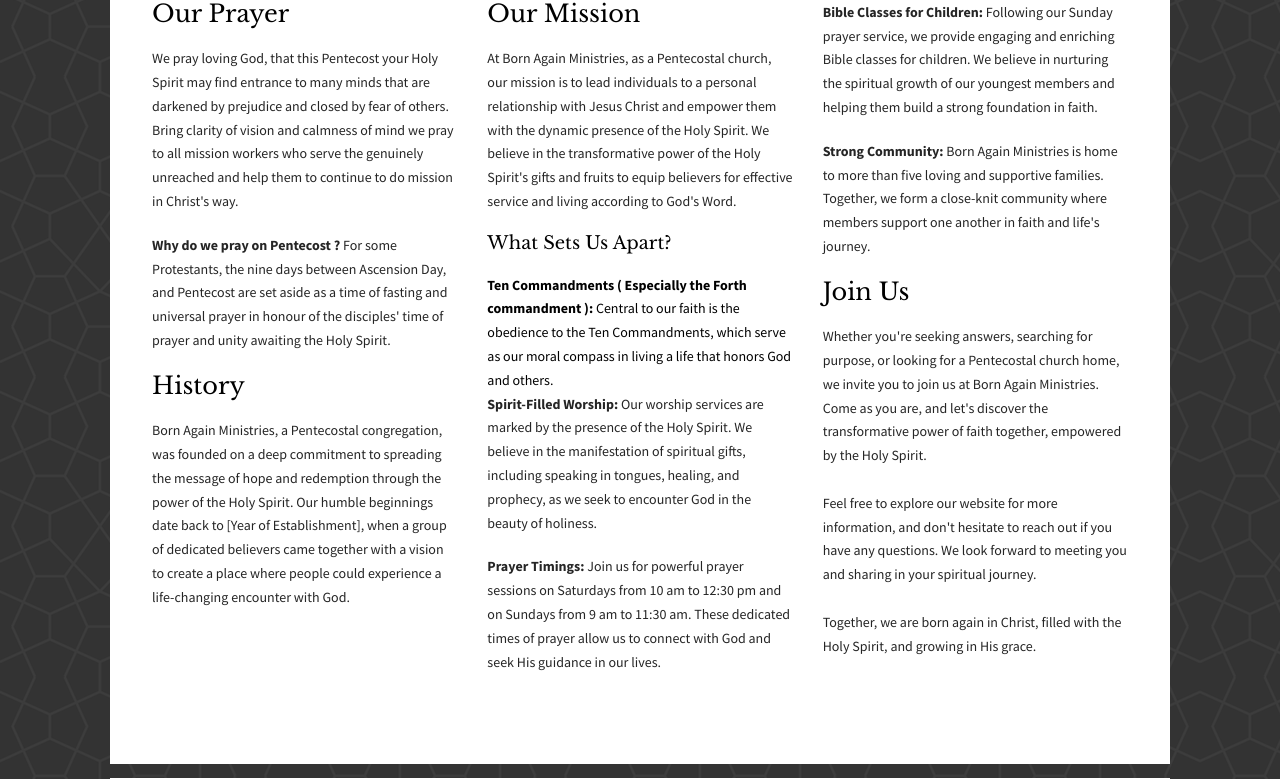
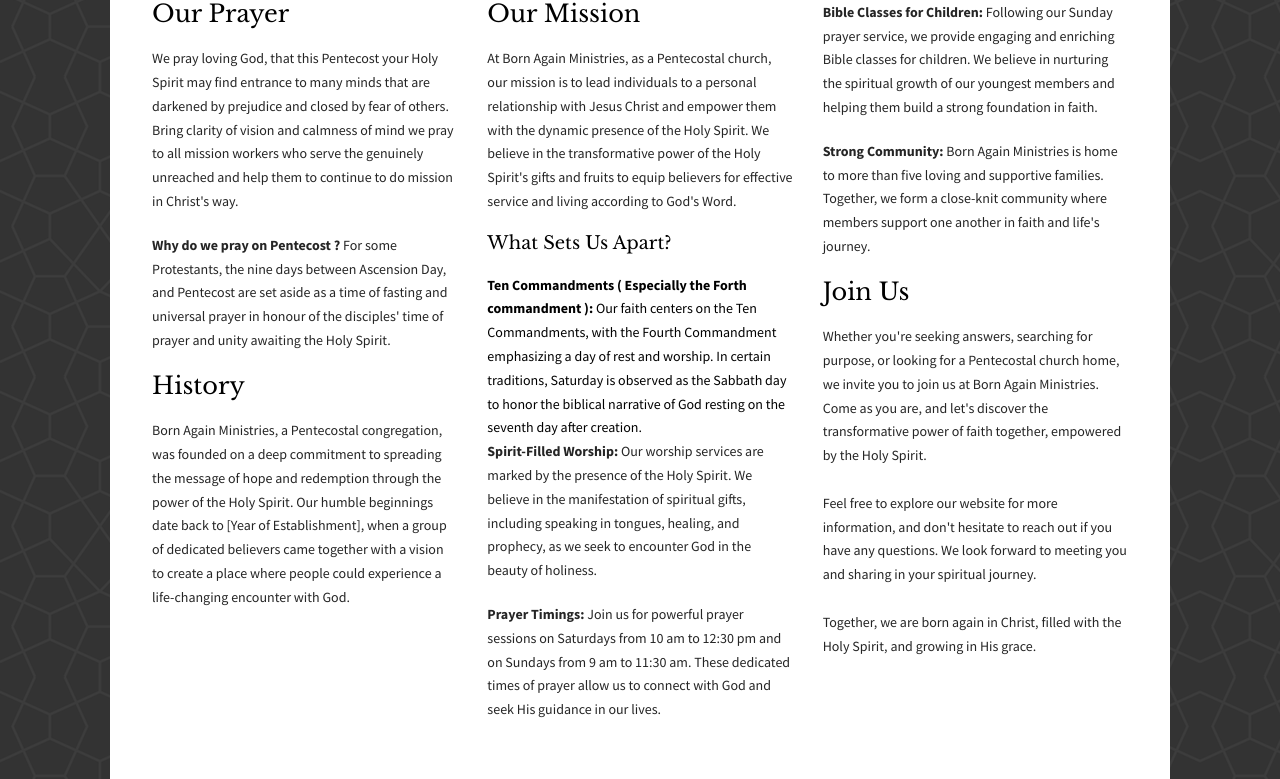
Before and after one commit to samuelc40/born-again-ministries, a Django app: page /about in a window 1280 px wide. Shown: the part 1074-1853 px from the top of the page. Run offline with Django 4.2, Linux system fonts and the light colour scheme; some libraries are stand-ins or nearby versions; some web fonts are replaced; grey boxes are pictures that could not be loaded.

Commit message:
Update about.html ten commandments

```diff
--- a/templates/about.html
+++ b/templates/about.html
@@ -81,7 +81,7 @@
 				<h3>Our Mission</h3>
 				<p>At Born Again Ministries, as a Pentecostal church, our mission is to lead individuals to a personal relationship with Jesus Christ and empower them with the dynamic presence of the Holy Spirit. We believe in the transformative power of the Holy Spirit's gifts and fruits to equip believers for effective service and living according to God's Word.</p>
 				<!-- <p>Far far away, behind the word mountains, far from the countries Vokalia and Consonantia, there live the blind texts</p> -->
-				<p><h4>What Sets Us Apart? </h4> <b>Ten Commandments ( Especially the Forth commandment ): </b> Central to our faith is the obedience to the Ten Commandments, which serve as our moral compass in living a life that honors God and others. <br>
+				<p><h4>What Sets Us Apart? </h4> <b>Ten Commandments ( Especially the Forth commandment ): </b> Our faith centers on the Ten Commandments, with the Fourth Commandment emphasizing a day of rest and worship. In certain traditions, Saturday is observed as the Sabbath day to honor the biblical narrative of God resting on the seventh day after creation. <br>
 					<p> <b>Spirit-Filled Worship:</b> Our worship services are marked by the presence of the Holy Spirit. We believe in the manifestation of spiritual gifts, including speaking in tongues, healing, and prophecy, as we seek to encounter God in the beauty of holiness.</p>
 					<p> <b>Prayer Timings:</b> Join us for powerful prayer sessions on Saturdays from 10 am to 12:30 pm and on Sundays from 9 am to 11:30 am. These dedicated times of prayer allow us to connect with God and seek His guidance in our lives.</p>
 
```
